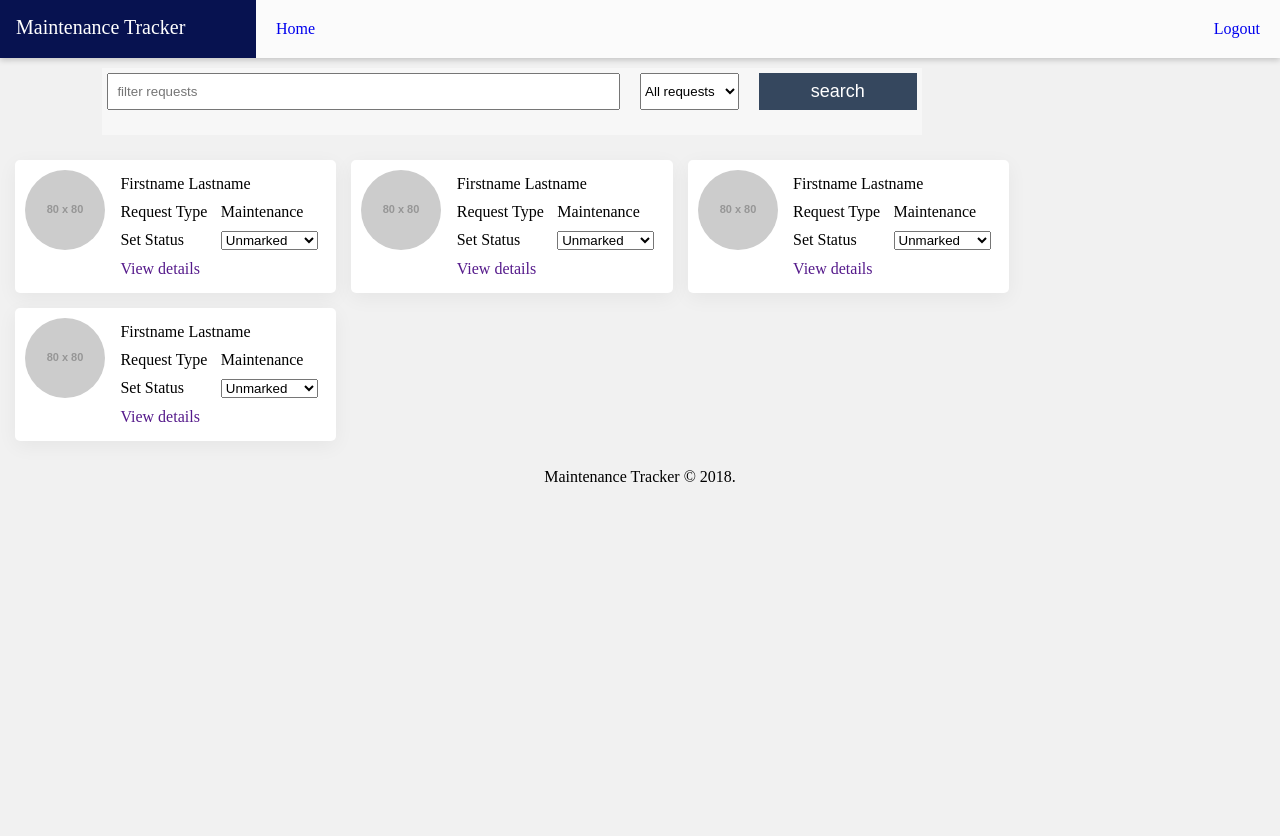
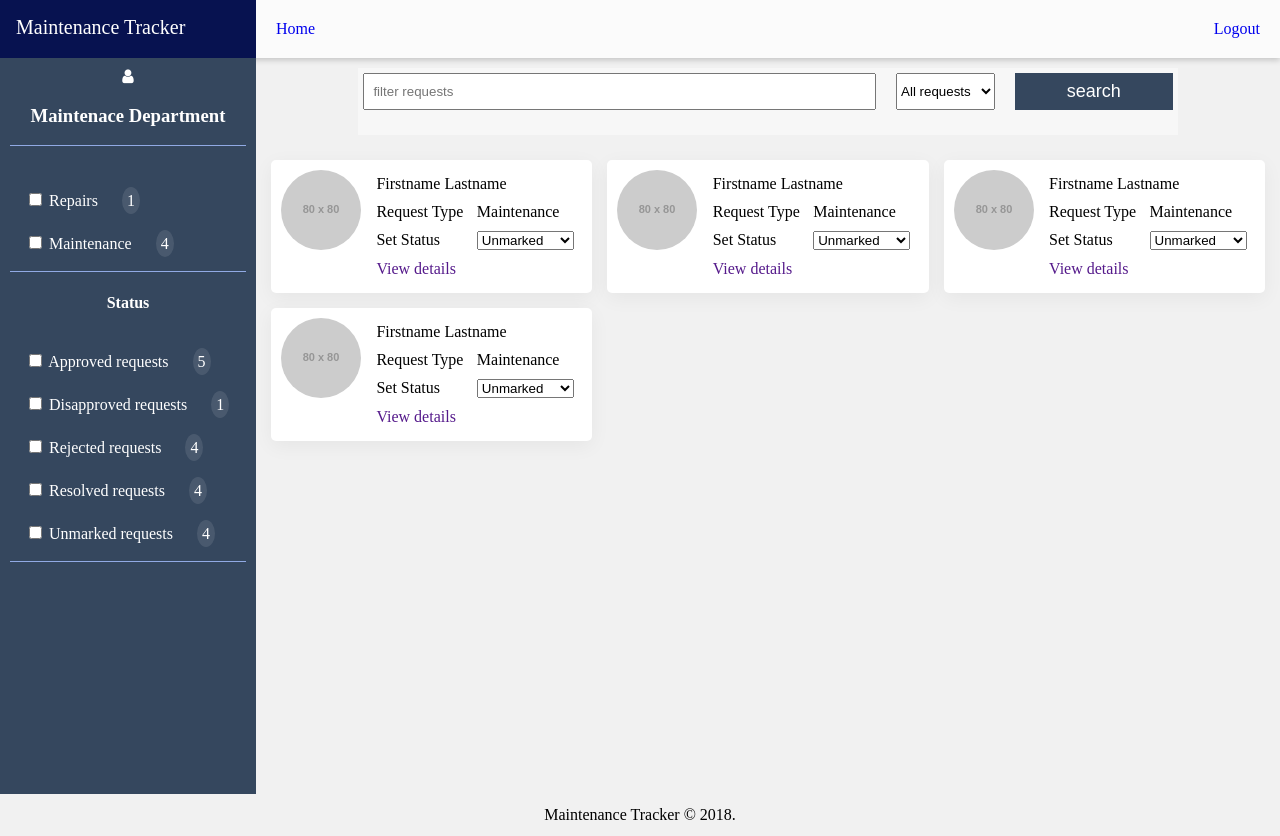
Before and after one commit to ah-med/MaintenanceTracker, a plain HTML site: page UI/admin-dashboard.html in a window 1280 px wide. Before the commit the page ends 800 px from the top, so only its background shows below. Drawn offline with Linux system fonts and the light colour scheme; placeholder pictures from the web are drawn by us.

Commit message:
Add status section to admin page

```diff
--- a/UI/admin-dashboard.html
+++ b/UI/admin-dashboard.html
@@ -23,12 +23,68 @@
             <span>Maintenance Tracker</span>
         </div>
         <div class="navbar-links">
-            <span><a href="./index.html">Home</a></span>
-            <span align="right"><a href="./user-signin.html">Logout</a></span>
+            <span>
+                <a href="./index.html">Home</a>
+            </span>
+            <span align="right">
+                <a href="./user-signin.html">Logout</a>
+            </span>
         </div>
     </nav>
 
     <main>
+        <section class="side-nav" align="center">
+            <nav>
+                <div class="user-profile">
+                    <i class="fa fa-user"></i>
+                    <br>
+                    <h3>Maintenace Department</h3>
+                </div>
+                <div class="user-action">
+                    <ul>
+                        <li>
+                            <input type="checkbox">
+                            <span>Repairs</span>
+                            <span class="badge">1</span>
+                        </li>
+                        <li>
+                            <input type="checkbox">
+                            <span>Maintenance</span>
+                            <span class="badge">4</span>
+                        </li>
+                    </ul>
+                    <h4>Status</h4>
+                    <ul>
+                        <li>
+                            <input type="checkbox">
+                            <span>Approved requests</span>
+                            <span class="badge">5</span>
+                        </li>
+                        <li>
+                            <input type="checkbox">
+                            <span>Disapproved requests</span>
+                            <span class="badge">1</span>
+                        </li>
+                        <li>
+                            <input type="checkbox">
+                            <span>Rejected requests</span>
+                            <span class="badge">4</span>
+                        </li>
+                        <li>
+                            <input type="checkbox">
+                            <span>Resolved requests</span>
+                            <span class="badge">4</span>
+                        </li>
+                        <li>
+                            <input type="checkbox">
+                            <span>Unmarked requests</span>
+                            <span class="badge">4</span>
+                        </li>
+                    </ul>
+                </div>
+            </nav>
+        </section>
+
         <section class="main-content">
             <div class="search">
                 <form>
@@ -46,7 +102,7 @@
             <div class="request">
                 <div class="card admin-request">
                     <div class="user-image">
-                            <img src="https://via.placeholder.com/80x80" alt="logo"/>
+                        <img src="https://via.placeholder.com/80x80" alt="logo" />
                     </div>
                     <div class="request-details">
                         <div>
@@ -73,7 +129,7 @@
                 </div>
                 <div class="card admin-request">
                     <div class="user-image">
-                                <img src="https://via.placeholder.com/80x80" alt="logo"/>
+                        <img src="https://via.placeholder.com/80x80" alt="logo" />
                     </div>
                     <div class="request-details">
                         <div>
@@ -100,7 +156,7 @@
                 </div>
                 <div class="card admin-request">
                     <div class="user-image">
-                            <img src="https://via.placeholder.com/80x80" alt="logo"/>
+                        <img src="https://via.placeholder.com/80x80" alt="logo" />
                     </div>
                     <div class="request-details">
                         <div>
@@ -127,7 +183,7 @@
                 </div>
                 <div class="card admin-request">
                     <div class="user-image">
-                                <img src="https://via.placeholder.com/80x80" alt="logo"/>
+                        <img src="https://via.placeholder.com/80x80" alt="logo" />
                     </div>
                     <div class="request-details">
                         <div>
@@ -157,7 +213,7 @@
         </section>
     </main>
 
-    <footer >
+    <footer>
         <div class="text-center">
             Maintenance Tracker &copy; 2018.
         </div>
```
Lines whose indentation alone changed are shown as unchanged.
